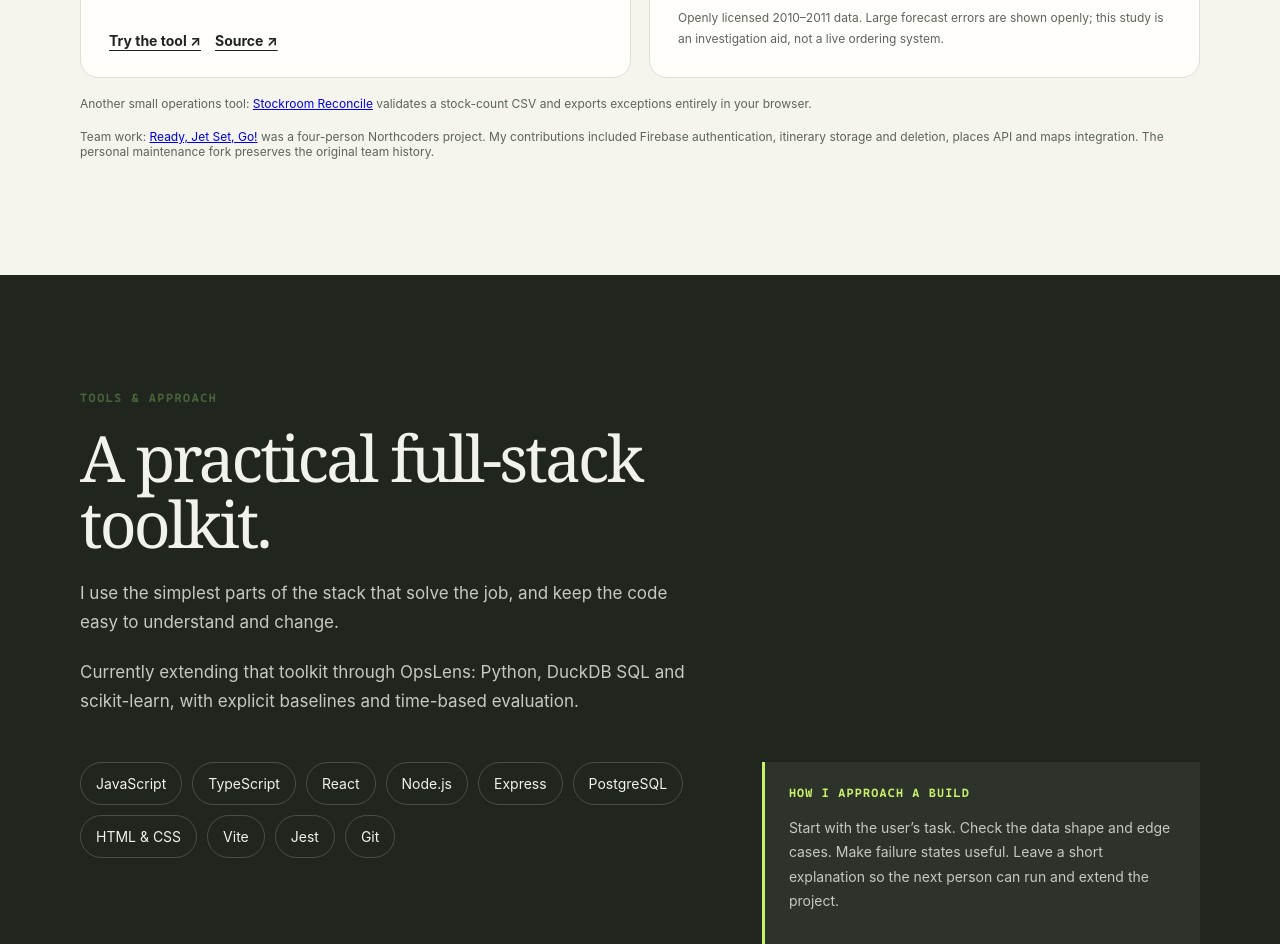
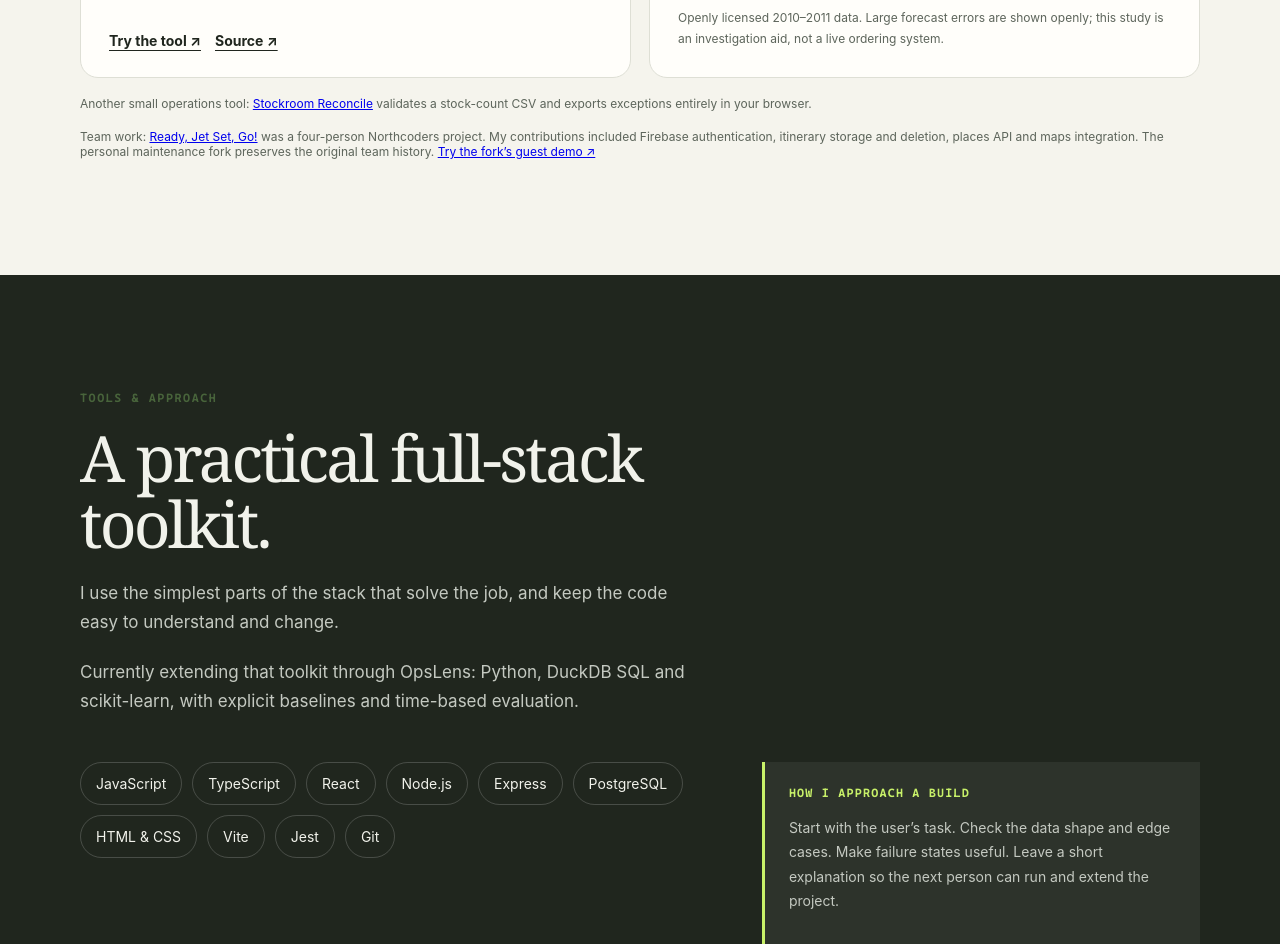
Before and after one commit to s7a7ic-37/portfolio, a React (Vite) app: page / in a window 1280 px wide. Shown: the part 2540-3484 px from the top of the page. Built offline with nearby package versions, Linux system fonts and the light colour scheme.

Commit message:
Link tested guest itinerary demo with team credit

```diff
--- a/src/components/Projects.tsx
+++ b/src/components/Projects.tsx
@@ -65,7 +65,7 @@ export default function Projects() {
           </article>
         </div>
         <p className="project-note">Another small operations tool: <a href="/tools/stockroom-reconciliation/index.html">Stockroom Reconcile</a> validates a stock-count CSV and exports exceptions entirely in your browser.</p>
-        <p className="project-note">Team work: <a href="https://github.com/s7a7ic-37/travel-planner">Ready, Jet Set, Go!</a> was a four-person Northcoders project. My contributions included Firebase authentication, itinerary storage and deletion, places API and maps integration. The personal maintenance fork preserves the original team history.</p>
+        <p className="project-note">Team work: <a href="https://github.com/s7a7ic-37/travel-planner">Ready, Jet Set, Go!</a> was a four-person Northcoders project. My contributions included Firebase authentication, itinerary storage and deletion, places API and maps integration. The personal maintenance fork preserves the original team history. <a href="https://travel-planner-demo.mpasiecki.workers.dev/demo/">Try the fork’s guest demo ↗</a></p>
       </div>
     </section>
   );
```
